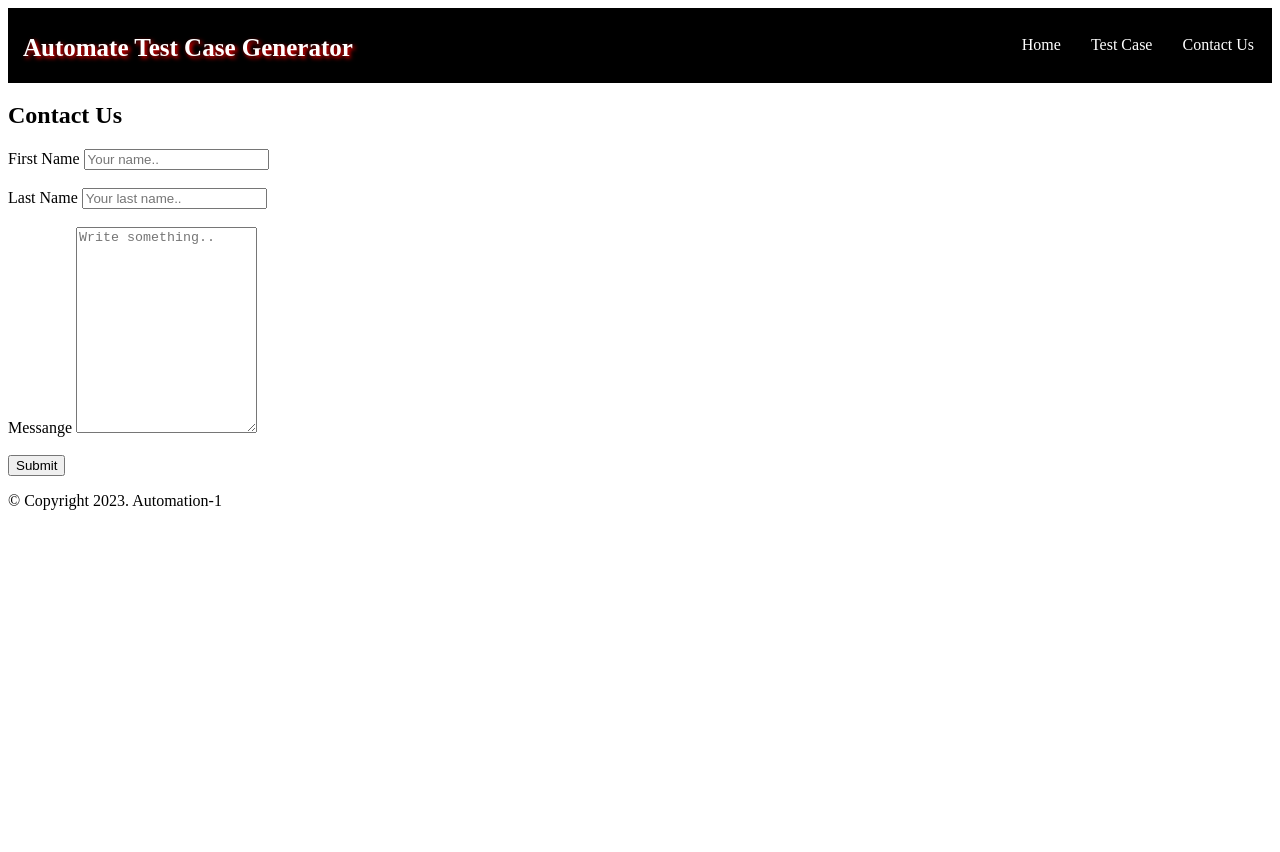
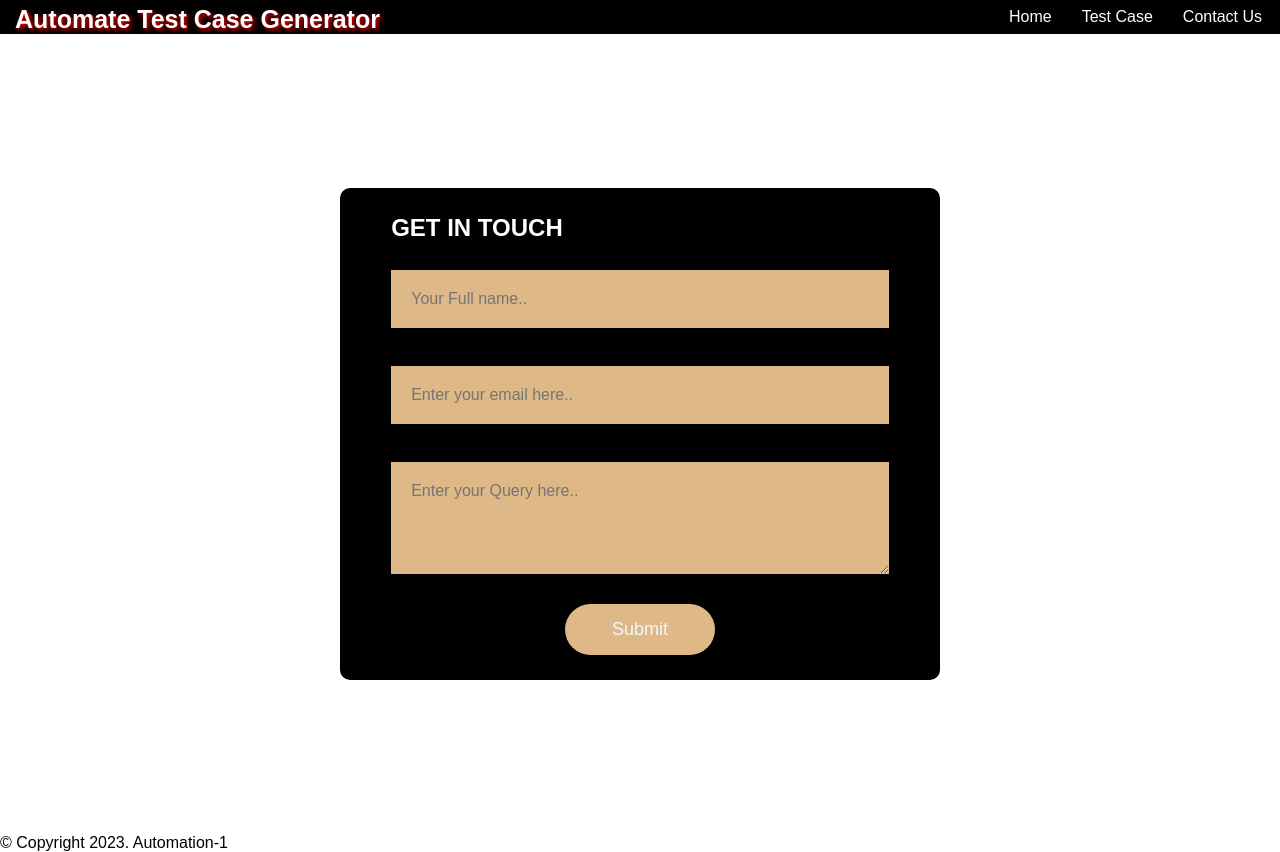
Before and after one commit to HTTP5214-Winter2023/Automation-1, a plain HTML site: page contact.html in a window 1280 px wide. Before the commit the page ends 800 px from the top, so only its background shows below. Drawn offline with Linux system fonts and the light colour scheme.

Commit message:
Update contact.html

```diff
--- a/contact.html
+++ b/contact.html
@@ -7,6 +7,61 @@
     <meta name="viewport" content="width=device-width, initial-scale=1.0">
     <title>Automation</title>
     <link rel="stylesheet" type="text/css" href="index.css">
+    <style>
+        * {
+            margin: 0;
+            padding: 0;
+            box-sizing: border-box;
+            font-family: 'poppins', sans-serif;
+        }
+
+        .fcontainer {
+            width: 100%;
+            height: 100vh;
+            display: flex;
+            align-items: center;
+            justify-content: center;
+        }
+
+        form {
+            background: black;
+            display: flex;
+            flex-direction: column;
+            padding: 2vw 4vw;
+            width: 90%;
+            max-width: 600px;
+            border-radius: 10px;
+        }
+
+        form h2 {
+            color: white;
+            font-weight: 800;
+            margin-bottom: 200;
+        }
+
+        form textarea,
+        form input {
+            border: 0;
+            margin: 10px 0;
+            padding: 20px;
+            background: burlywood;
+            outline: none;
+            font-size: 16px;
+        }
+
+        form button {
+            padding: 15px;
+            background: burlywood;
+            color: aliceblue;
+            font-size: 18px;
+            border: 0;
+            outline: none;
+            cursor: pointer;
+            width: 150px;
+            margin: 20px auto 0;
+            border-radius: 30px;
+        }
+    </style>
 </head>
 
 <body>
@@ -15,7 +70,7 @@
             <h1>Automate Test Case Generator</h1>
             <div class="nav">
                 <ul>
-                    <li><a href="#">Home</a></li>
+                    <li><a href="./index.html">Home</a></li>
                     <li><a href="testcase.html">Test Case</a></li>
                     <li><a href="#">Contact Us</a></li>
                 </ul>
@@ -23,28 +78,47 @@
         </nav>
     </header>
 
-    <div class="form">
-        <h2> Contact Us</h2>
-        <form action="contact" method="post">
+    <div class="fcontainer">
 
-            <label for="fname">First Name</label>
-            <input type="text" id="fname" name="firstname" placeholder="Your name.."><br><br>
+        <form onsubmit="sendEmail(); reset(); return false">
+            <h2> GET IN TOUCH</h2>
 
-            <label for="lname">Last Name</label>
-            <input type="text" id="lname" name="lastname" placeholder="Your last name.."><br><br>
+            <label for="name">Full Name:</label>
+            <input type="text" id="name" placeholder="Your Full name..">
 
-            <label for="subject">Messange</label>
-            <textarea id="subject" name="Messange" placeholder="Write something.." style="height:200px"></textarea><br><br>
 
-            <input type="submit" value="Submit">
+            <label for="email">Email:</label>
+            <input type="email" id="email" placeholder="Enter your email here..">
+
+            <label for="subject">Subject:</label>
+            <textarea id="subject" rows="4" placeholder="Enter your Query here.."></textarea>
+
+            <button type="submit">Submit</button>
 
         </form>
     </div>
 
-
     <footer>
         <p>&copy; Copyright 2023. Automation-1</p>
     </footer>
+    <script src="https://smtpjs.com/"></script>
+    <script>
+        function sendEmail() {
+            Email.send({
+                Host: "smtp.gmail.com",
+                Username: "xyz@gmail.com", //enter your email
+                Password: "password",
+                To: 'yyz@gmail.com', //enter user email
+                From: document.getElementById("email").value,
+                Subject: "New Contact details",
+                Body: " Full Name:" + document.getElementById("name").value +
+                    "<br> Email:" + document.getElementById("email").value +
+                    "<br> Subject:" + document.getElementById("subject").value
+            }).then(
+                message => alert("message sent successful")
+            );
+        }
+    </script>
 
 </body>
 
```
